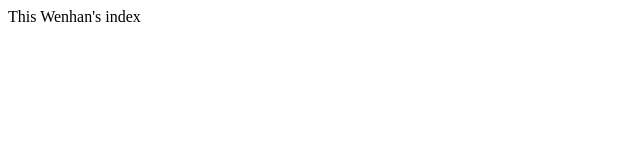
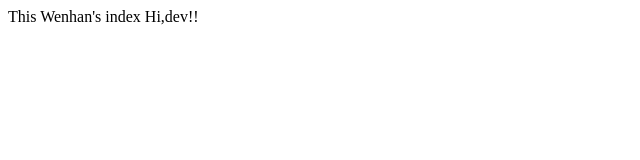
Before and after one commit to jiuShiQi97/it3080c_scripts, a plain HTML site: page testing/index.html in a window 1280 px wide. Shown: the full height of the page, 0-640 px from the left. Drawn offline with Linux system fonts and the light colour scheme.

Commit message:
this is my dev change

```diff
--- a/testing/index.html
+++ b/testing/index.html
@@ -4,5 +4,7 @@
 </head>
 <body>
 This Wenhan's index
+
+Hi,dev!!
 </body>
 </html>
```
